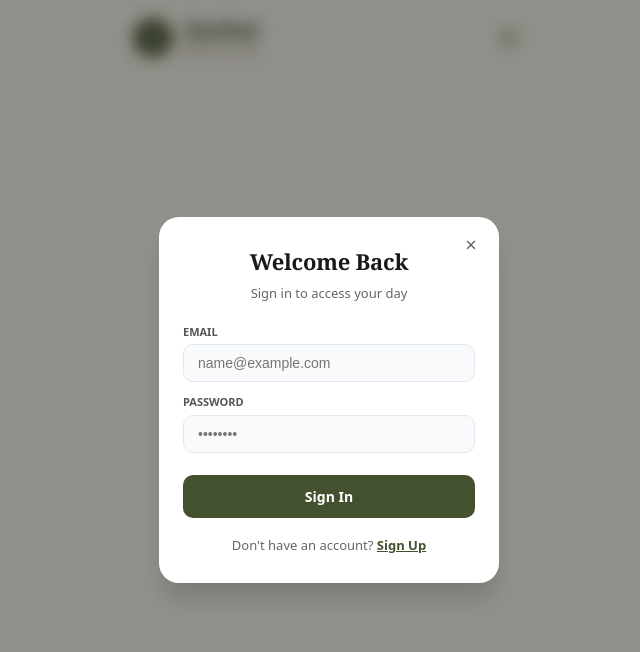
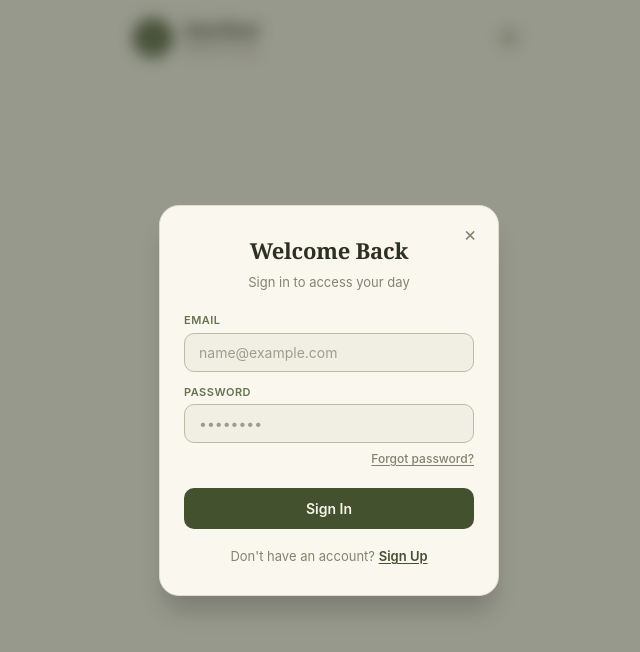
Before and after one commit to Sane24/Anchor-App, a React (Vite) app: page /#/auth in a window 1280 px wide. Both pictures are taken after a click on the button "Sign In". Shown: the top 652 px of the page, without its empty margins (311-951 px from the left). Built offline with nearby package versions, Linux system fonts and the light colour scheme; no server answers.

Commit message:
add a forgot password option to the sign in and replaced harcoded colors with token

```diff
--- a/src/screens/Auth.jsx
+++ b/src/screens/Auth.jsx
@@ -2,14 +2,65 @@ import { useCallback, useEffect, useState } from 'react'
 import { useLocation, useNavigate } from 'react-router-dom'
 import { supabase } from '../lib/supabaseClient'
 
+// One sheet, four modes:
+//   signin / signup — the usual pair
+//   forgot          — ask for a reset link
+//   reset           — set a new password, reached from that emailed link
+//                     (App.jsx sends us here on Supabase's PASSWORD_RECOVERY)
+
+const COPY = {
+  signin: { title: 'Welcome Back', sub: 'Sign in to access your day', submit: 'Sign In' },
+  signup: { title: 'Create Account', sub: 'Sign up to start your journey', submit: 'Sign Up' },
+  forgot: { title: 'Reset your password', sub: 'We’ll email you a link to set a new one', submit: 'Send reset link' },
+  reset: { title: 'Set a new password', sub: 'Almost there — pick something you’ll remember', submit: 'Save password' },
+}
+
+// Same rule for sign-up and for resetting. Returns a message, or null if fine.
+function validatePassword(password) {
+  const ok =
+    password.length >= 8 &&
+    /[A-Z]/.test(password) &&
+    /[0-9]/.test(password) &&
+    /[^A-Za-z0-9]/.test(password)
+  return ok
+    ? null
+    : 'Password must be at least 8 characters and include an uppercase letter, a number, and a symbol.'
+}
+
+function validateEmail(email) {
+  return email.includes('@') && email.includes('.')
+    ? null
+    : 'Please enter a valid email address.'
+}
+
+// The form is noValidate: inputs keep type="email"/"password" so phones show
+// the right keyboard, but the messages come from the validators above rather
+// than the browser's native popup, whose wording differs per browser.
+//
+// Where Supabase should send people back to after they click the emailed link.
+// Read from the live URL so it works on localhost and under the GitHub Pages
+// subpath without being hardcoded. The hash is excluded, which is what we want.
+function redirectTarget() {
+  return window.location.origin + window.location.pathname
+}
+
 export default function Auth() {
-    const [isSignUp, setIsSignUp] = useState(true)
+    const navigate = useNavigate()
+    const location = useLocation()
+
+    const [mode, setMode] = useState(location.state?.reset ? 'reset' : 'signup')
     const [name, setName] = useState('')
     const [email, setEmail] = useState('')
     const [password, setPassword] = useState('')
-    const [error, setError] = useState('') // NEW — holds our own error message
-    const navigate = useNavigate()
-    const location = useLocation()
+    const [confirm, setConfirm] = useState('')
+    const [error, setError] = useState('')
+    const [sent, setSent] = useState(false)
+    const [busy, setBusy] = useState(false)
+
+    // A recovery link can land while the sheet is already open.
+    useEffect(() => {
+        if (location.state?.reset) setMode('reset')
+    }, [location.state])
 
     // Signing in is optional, so this screen always needs a way out. Go back to
     // wherever they came from; if /auth was opened directly there is no history
@@ -27,273 +78,231 @@ export default function Auth() {
         return () => window.removeEventListener('keydown', onKey)
     }, [close])
 
+    function switchMode(next) {
+        setMode(next)
+        setError('')
+        setSent(false)
+        setPassword('')
+        setConfirm('')
+    }
+
     const handleSubmit = async (e) => {
         e.preventDefault()
+        setError('')
 
+        /* ---- set a new password (arrived from the email link) ---- */
+        if (mode === 'reset') {
+            const passwordError = validatePassword(password)
+            if (passwordError) return setError(passwordError)
+            if (password !== confirm) return setError('Those two passwords don’t match.')
 
-        if (isSignUp) {
-            const trimmedName = name.trim()
+            setBusy(true)
+            const { error: updateError } = await supabase.auth.updateUser({ password })
+            setBusy(false)
+            if (updateError) return setError(updateError.message)
 
-            // name rules
-            if (!trimmedName) {
-                setError('Please enter your name.')
+            // The recovery link already signed them in, so there's nowhere to
+            // send them but into the app.
+            navigate('/')
             return
         }
 
-            if (/\s/.test(trimmedName)) {
-                setError('Your name cannot contain spaces.')
-                return
-            }
+        /* ---- ask for a reset link ---- */
+        if (mode === 'forgot') {
+            const emailError = validateEmail(email)
+            if (emailError) return setError(emailError)
+
+            setBusy(true)
+            const { error: resetError } = await supabase.auth.resetPasswordForEmail(email, {
+                redirectTo: redirectTarget(),
+            })
+            setBusy(false)
+
+            // Rate limiting is about our mail sender, not about who has an
+            // account, so it's safe — and much less confusing — to say it out
+            // loud. Every other failure stays hidden behind the same
+            // confirmation, since "no such account" would let anyone check who
+            // has one.
+            if (resetError?.status === 429) {
+                return setError('Too many requests just now. Wait a minute and try again.')
             }
 
-        // email rules
-        const isValidEmail = email.includes('@') && email.includes('.')
-        if (!isValidEmail) {
-            setError('Please enter a valid email address.')
+            setSent(true)
             return
         }
 
-        // password rules
-        if (isSignUp) {
+        /* ---- sign up ---- */
+        if (mode === 'signup') {
             const trimmedName = name.trim()
+            if (!trimmedName) return setError('Please enter your name.')
+            if (/\s/.test(trimmedName)) return setError('Your name cannot contain spaces.')
 
-            if (!trimmedName) {
-                setError('Please enter your name.')
+            const emailError = validateEmail(email)
+            if (emailError) return setError(emailError)
+
+            const passwordError = validatePassword(password)
+            if (passwordError) return setError(passwordError)
+
+            setBusy(true)
+            const { error: signUpError } = await supabase.auth.signUp({
+                email,
+                password,
+                options: { data: { full_name: trimmedName } },
+            })
+            setBusy(false)
+            if (signUpError) return setError(signUpError.message)
+
+            navigate('/')
             return
         }
 
-            if (/\s/.test(trimmedName)) {
-                setError('Your name cannot contain spaces.')
-                return
-            }
+        /* ---- sign in ---- */
+        const emailError = validateEmail(email)
+        if (emailError) return setError(emailError)
 
-            const isValidEmail = email.includes('@') && email.includes('.')
-            if (!isValidEmail) {
-                setError('Please enter a valid email address.')
-                return
-            }
+        setBusy(true)
+        const { error: signInError } = await supabase.auth.signInWithPassword({ email, password })
+        setBusy(false)
+        if (signInError) return setError(signInError.message)
 
-            const hasMinLength = password.length >= 8
-            const hasUppercase = /[A-Z]/.test(password)
-            const hasNumber = /[0-9]/.test(password)
-            const hasSymbol = /[^A-Za-z0-9]/.test(password)
-
-            if (!hasMinLength || !hasUppercase || !hasNumber || !hasSymbol) {
-                setError('Password must be at least 8 characters and include an uppercase letter, a number, and a symbol.')
-                return
-            }
-        }
-        setError('')
-
-        if (isSignUp) {
-            // Create a new account. `options.data` stores extra info
-            // alongside the account — here, the name they typed.
-            const { error: signUpError } = await supabase.auth.signUp({
-                email,
-                password,
-                options: {
-                    data: { full_name: name.trim() || email.split('@')[0] },
-                },
-            })
-
-            if (signUpError) {
-                setError(signUpError.message)
-                return
-            }
-        } else {
-            // Check email+password against the real account
-            const { error: signInError } = await supabase.auth.signInWithPassword({
-                email,
-                password,
-            })
-
-            if (signInError) {
-                setError(signInError.message)
-                return
-            }
-        }
-
-        // Success — App.jsx will pick up the new session automatically
-        // (we're wiring that part next), so we just close the form here.
         navigate('/')
     }
 
+    const copy = COPY[mode]
+
     return (
         <div
-            style={{
-                position: 'fixed',
-                top: 0,
-                left: 0,
-                right: 0,
-                bottom: 0,
-                backgroundColor: 'rgba(0, 0, 0, 0.4)',
-                backdropFilter: 'blur(8px)',
-                WebkitBackdropFilter: 'blur(8px)',
-                display: 'flex',
-                alignItems: 'center',
-                justifyContent: 'center',
-                zIndex: 9999,
-                padding: '16px',
-            }}
+            className="auth-backdrop"
             // Clicking the backdrop dismisses; the guard keeps clicks inside the
             // card from bubbling up and closing it.
             onClick={(event) => {
                 if (event.target === event.currentTarget) close()
             }}
         >
-            <div
-                style={{
-                    backgroundColor: '#ffffff',
-                    borderRadius: '20px',
-                    padding: '28px 24px',
-                    width: '100%',
-                    maxWidth: '340px',
-                    boxShadow: '0 20px 25px -5px rgba(0, 0, 0, 0.15)',
-                    fontFamily: 'system-ui, -apple-system, sans-serif',
-                    position: 'relative',
-                }}
-            >
-                <button
-                    type="button"
-                    onClick={close}
-                    aria-label="Close sign in"
-                    style={{
-                        position: 'absolute',
-                        top: '12px',
-                        right: '12px',
-                        width: '32px',
-                        height: '32px',
-                        display: 'grid',
-                        placeItems: 'center',
-                        background: 'none',
-                        border: 'none',
-                        borderRadius: '50%',
-                        color: '#666666',
-                        fontSize: '20px',
-                        lineHeight: 1,
-                        cursor: 'pointer',
-                        padding: 0,
-                    }}
-                >
+            <div className="auth-card">
+                <button type="button" className="auth-close" onClick={close} aria-label="Close sign in">
                     ×
                 </button>
 
-                {/* Header */}
-                <div style={{ textAlign: 'center', marginBottom: '20px' }}>
-                    <h2 style={{ margin: '0 0 6px 0', fontSize: '22px', color: '#1a1a1a', fontWeight: '700' }}>
-                        {isSignUp ? 'Create Account' : 'Welcome Back'}
-                    </h2>
-                    <p style={{ margin: 0, fontSize: '13px', color: '#666666' }}>
-                        {isSignUp ? 'Sign up to start your journey' : 'Sign in to access your day'}
-                    </p>
+                <div className="auth-head">
+                    <h2>{copy.title}</h2>
+                    <p>{copy.sub}</p>
                 </div>
 
-                {/* Form */}
-                <form onSubmit={handleSubmit} style={{ display: 'flex', flexDirection: 'column', gap: '12px' }}>
-                    {isSignUp && (
-                        <div style={{ display: 'flex', flexDirection: 'column', gap: '4px' }}>
-                            <label style={{ fontSize: '11px', fontWeight: '600', color: '#555', textTransform: 'uppercase' }}>
-                                Name
-                            </label>
+                {/* Reset link sent — a confirmation instead of the form. */}
+                {mode === 'forgot' && sent ? (
+                    <div className="auth-form">
+                        <p className="auth-note">
+                            If an account exists for <strong>{email}</strong>, a reset link is on
+                            its way. It expires in an hour.
+                        </p>
+                        <p className="auth-note">
+                            Nothing after a minute? Check your spam folder before trying again.
+                        </p>
+                        <button type="button" className="auth-submit" onClick={() => switchMode('signin')}>
+                            Back to sign in
+                        </button>
+                    </div>
+                ) : (
+                    <form className="auth-form" onSubmit={handleSubmit} noValidate>
+                        {mode === 'signup' && (
+                            <div className="auth-field">
+                                <label htmlFor="auth-name">Name</label>
                                 <input
+                                    id="auth-name"
                                     type="text"
                                     placeholder="John Doe"
                                     value={name}
                                     onChange={(e) => setName(e.target.value)}
-                                style={{
-                                    padding: '10px 14px',
-                                    borderRadius: '10px',
-                                    border: '1px solid #e2e8f0',
-                                    fontSize: '14px',
-                                    outline: 'none',
-                                    backgroundColor: '#f8fafc',
-                                }}
                                 />
                             </div>
                         )}
 
-                    <div style={{ display: 'flex', flexDirection: 'column', gap: '4px' }}>
-                        <label style={{ fontSize: '11px', fontWeight: '600', color: '#555', textTransform: 'uppercase' }}>
-                            Email
-                        </label>
+                        {mode !== 'reset' && (
+                            <div className="auth-field">
+                                <label htmlFor="auth-email">Email</label>
                                 <input
-                            type="text"
+                                    id="auth-email"
+                                    type="email"
+                                    autoComplete="email"
                                     placeholder="name@example.com"
                                     value={email}
                                     onChange={(e) => setEmail(e.target.value)}
-                            style={{
-                                padding: '10px 14px',
-                                borderRadius: '10px',
-                                border: '1px solid #e2e8f0',
-                                fontSize: '14px',
-                                outline: 'none',
-                                backgroundColor: '#f8fafc',
-                            }}
                                 />
                             </div>
+                        )}
 
-                    <div style={{ display: 'flex', flexDirection: 'column', gap: '4px' }}>
-                        <label style={{ fontSize: '11px', fontWeight: '600', color: '#555', textTransform: 'uppercase' }}>
-                            Password
+                        {mode !== 'forgot' && (
+                            <div className="auth-field">
+                                <label htmlFor="auth-password">
+                                    {mode === 'reset' ? 'New password' : 'Password'}
                                 </label>
                                 <input
+                                    id="auth-password"
                                     type="password"
+                                    autoComplete={mode === 'signin' ? 'current-password' : 'new-password'}
                                     placeholder="••••••••"
                                     value={password}
                                     onChange={(e) => setPassword(e.target.value)}
-                            style={{
-                                padding: '10px 14px',
-                                borderRadius: '10px',
-                                border: '1px solid #e2e8f0',
-                                fontSize: '14px',
-                                outline: 'none',
-                                backgroundColor: '#f8fafc',
-                            }}
                                 />
                             </div>
-                    <button
-                        type="submit"
-                        style={{
-                            marginTop: '10px',
-                            padding: '12px',
-                            backgroundColor: 'var(--green, #7c3aed)',
-                            color: '#ffffff',
-                            border: 'none',
-                            borderRadius: '10px',
-                            fontSize: '14px',
-                            fontWeight: '600',
-                            cursor: 'pointer',
-                        }}
-                    >
-                        {isSignUp ? 'Sign Up' : 'Sign In'}
-                    </button>
-                    {error && (
-                        <p style={{ color: '#ff9b9b', fontWeight: 'bold', textAlign: 'center', margin: 0 }}>
-                            {error}
-                        </p>
                         )}
-                </form>
 
-                {/* Toggle Mode */}
-                <div style={{ marginTop: '18px', textAlign: 'center', fontSize: '13px', color: '#666' }}>
-                    {isSignUp ? 'Already have an account?' : "Don't have an account?"}{' '}
+                        {mode === 'reset' && (
+                            <div className="auth-field">
+                                <label htmlFor="auth-confirm">Confirm new password</label>
+                                <input
+                                    id="auth-confirm"
+                                    type="password"
+                                    autoComplete="new-password"
+                                    placeholder="••••••••"
+                                    value={confirm}
+                                    onChange={(e) => setConfirm(e.target.value)}
+                                />
+                            </div>
+                        )}
+
+                        {mode === 'signin' && (
+                            <div className="auth-forgot-row">
                                 <button
                                     type="button"
-                        onClick={() => setIsSignUp(!isSignUp)}
-                        style={{
-                            background: 'none',
-                            border: 'none',
-                            color: 'var(--green, #7c3aed)',
-                            fontWeight: '600',
-                            cursor: 'pointer',
-                            padding: 0,
-                            textDecoration: 'underline',
-                        }}
+                                    className="auth-link"
+                                    onClick={() => switchMode('forgot')}
                                 >
-                        {isSignUp ? 'Sign In' : 'Sign Up'}
-
+                                    Forgot password?
                                 </button>
                             </div>
+                        )}
+
+                        <button type="submit" className="auth-submit" disabled={busy}>
+                            {busy ? 'Working…' : copy.submit}
+                        </button>
+
+                        {error && <p className="auth-error">{error}</p>}
+                    </form>
+                )}
+
+                {/* Mode switch */}
+                {mode === 'forgot' && !sent && (
+                    <div className="auth-alt">
+                        <button type="button" className="auth-link" onClick={() => switchMode('signin')}>
+                            Back to sign in
+                        </button>
+                    </div>
+                )}
+
+                {(mode === 'signin' || mode === 'signup') && (
+                    <div className="auth-alt">
+                        {mode === 'signup' ? 'Already have an account?' : "Don't have an account?"}{' '}
+                        <button
+                            type="button"
+                            className="auth-link"
+                            onClick={() => switchMode(mode === 'signup' ? 'signin' : 'signup')}
+                        >
+                            {mode === 'signup' ? 'Sign In' : 'Sign Up'}
+                        </button>
+                    </div>
+                )}
             </div>
         </div>
     )
--- a/src/styles/app.css
+++ b/src/styles/app.css
@@ -2372,3 +2372,165 @@
   display: grid;
   place-items: center;
 }
+
+/* ---------- Auth modal ----------
+   Sign in / sign up / forgot password / set new password. Token-based so the
+   sheet follows dark mode like every other surface. */
+
+.auth-backdrop {
+  position: fixed;
+  inset: 0;
+  z-index: 60;
+  display: flex;
+  align-items: center;
+  justify-content: center;
+  padding: 16px;
+  background: color-mix(in srgb, var(--ink) 45%, transparent);
+  backdrop-filter: blur(8px);
+  -webkit-backdrop-filter: blur(8px);
+}
+
+.auth-card {
+  position: relative;
+  width: 100%;
+  max-width: 340px;
+  padding: 28px 24px;
+  background: var(--card);
+  border: 1px solid var(--line);
+  border-radius: 20px;
+  box-shadow: 0 20px 25px -5px rgba(0, 0, 0, 0.18);
+}
+
+.auth-close {
+  position: absolute;
+  top: 12px;
+  right: 12px;
+  width: 32px;
+  height: 32px;
+  padding: 0;
+  display: grid;
+  place-items: center;
+  background: none;
+  border: none;
+  border-radius: 50%;
+  color: var(--ink-soft);
+  font-size: 20px;
+  line-height: 1;
+}
+
+.auth-head {
+  text-align: center;
+  margin-bottom: 20px;
+}
+
+.auth-head h2 {
+  margin: 0 0 6px;
+  font-size: 22px;
+}
+
+.auth-head p {
+  margin: 0;
+  font-size: 13px;
+  color: var(--ink-soft);
+}
+
+.auth-form {
+  display: flex;
+  flex-direction: column;
+  gap: 12px;
+}
+
+.auth-field {
+  display: flex;
+  flex-direction: column;
+  gap: 4px;
+}
+
+.auth-field > label {
+  font-size: 11px;
+  font-weight: 600;
+  letter-spacing: 0.5px;
+  text-transform: uppercase;
+  color: var(--ink-eyebrow);
+}
+
+.auth-field > input {
+  padding: 10px 14px;
+  border-radius: 10px;
+  border: 1px solid var(--line-strong);
+  background: var(--page);
+  color: var(--ink);
+  font-family: var(--body);
+  font-size: 14px;
+  outline: none;
+}
+
+.auth-field > input::placeholder {
+  color: color-mix(in srgb, var(--ink-soft) 75%, transparent);
+}
+
+.auth-submit {
+  margin-top: 10px;
+  padding: 12px;
+  background: var(--green);
+  color: var(--green-ink);
+  border: none;
+  border-radius: 10px;
+  font-size: 14px;
+  font-weight: 600;
+}
+
+.auth-submit:disabled {
+  opacity: 0.55;
+}
+
+.auth-error {
+  margin: 0;
+  text-align: center;
+  font-size: 13px;
+  font-weight: 600;
+  color: #A6382E;
+}
+
+:root[data-theme='dark'] .auth-error {
+  color: #F0A9A2;
+}
+
+.auth-note {
+  margin: 0;
+  font-size: 13px;
+  line-height: 1.55;
+  color: var(--ink-soft);
+  text-align: center;
+}
+
+/* Text buttons: "Forgot password?", mode toggles, "Back to sign in". */
+.auth-link {
+  background: none;
+  border: none;
+  padding: 0;
+  color: var(--green);
+  font-size: 13px;
+  font-weight: 600;
+  text-decoration: underline;
+  text-underline-offset: 2px;
+}
+
+.auth-forgot-row {
+  display: flex;
+  justify-content: flex-end;
+  margin-top: -4px;
+}
+
+.auth-forgot-row .auth-link {
+  font-size: 12px;
+  font-weight: 500;
+  color: var(--ink-soft);
+}
+
+.auth-alt {
+  margin-top: 18px;
+  text-align: center;
+  font-size: 13px;
+  color: var(--ink-soft);
+}
```
Also changed, not shown: src/App.jsx (+9 -2 lines), src/lib/supabaseClient.js (+7 -1 lines). Lines whose indentation alone changed are shown as unchanged.
